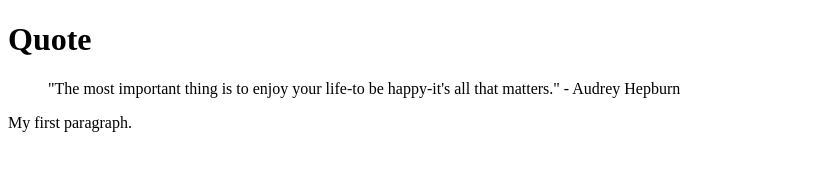
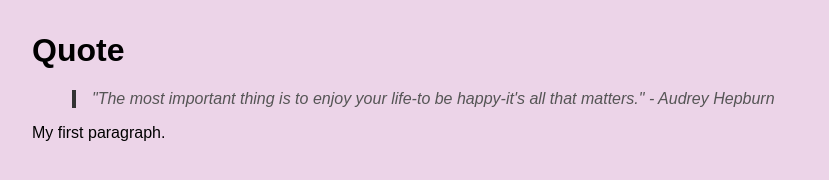
Before and after one commit to nimnietz/csd380-team5-repo, a plain HTML site: page index.html in a window 1280 px wide. Shown: the whole page, without its empty margins (0-829 px from the left). Drawn offline with Linux system fonts and the light colour scheme.

Commit message:
Somerville: add basic styles and link stylesheet

```diff
--- a/index.html
+++ b/index.html
@@ -9,6 +9,7 @@
 <html>
 <head>
 <title>CSD 380 Team 5 Project Repo</title>
+<link rel="stylesheet" href="style.css">
 </head>
 <body>
 
--- a/style.css
+++ b/style.css
@@ -5,3 +5,16 @@
 	Julie Sakai
 	Tazmin Somerville
 */
+
+body {
+	background-color: #ecd4e8;
+	font-family: Arial, sans-serif;
+	margin: 2rem;
+  }
+
+  blockquote {
+	border-left: 4px solid #333;
+	padding-left: 1rem;
+	color: #555;
+	font-style: italic;
+  }
```
